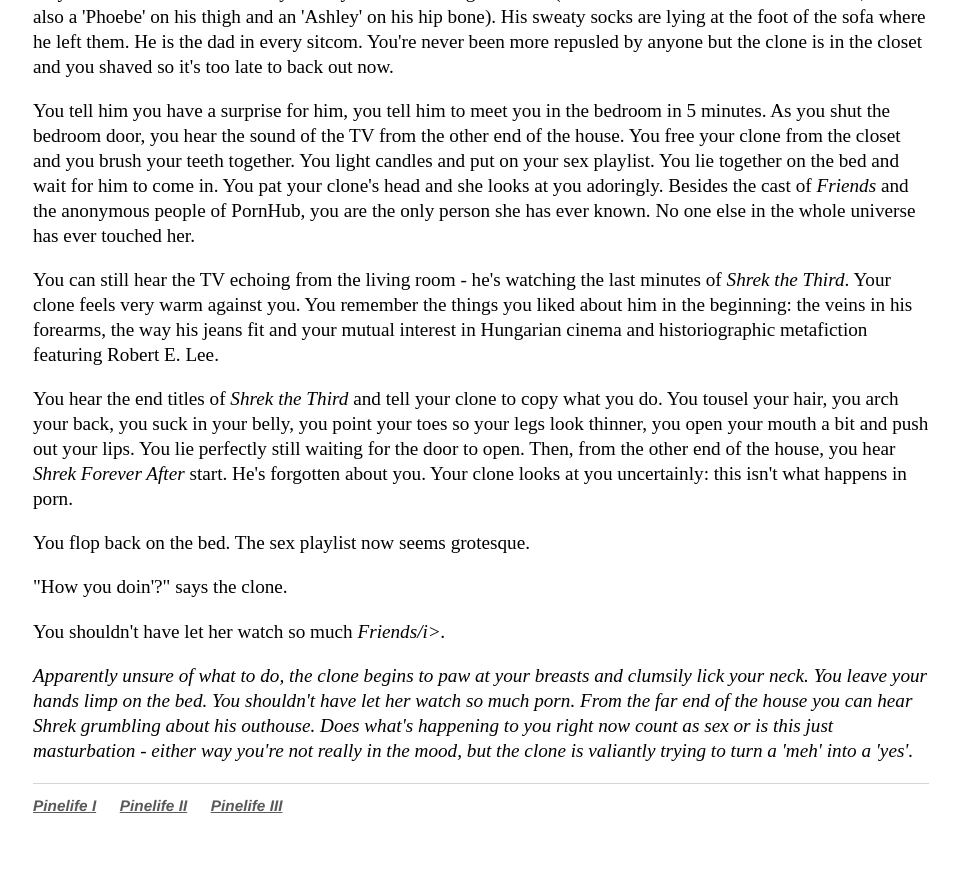
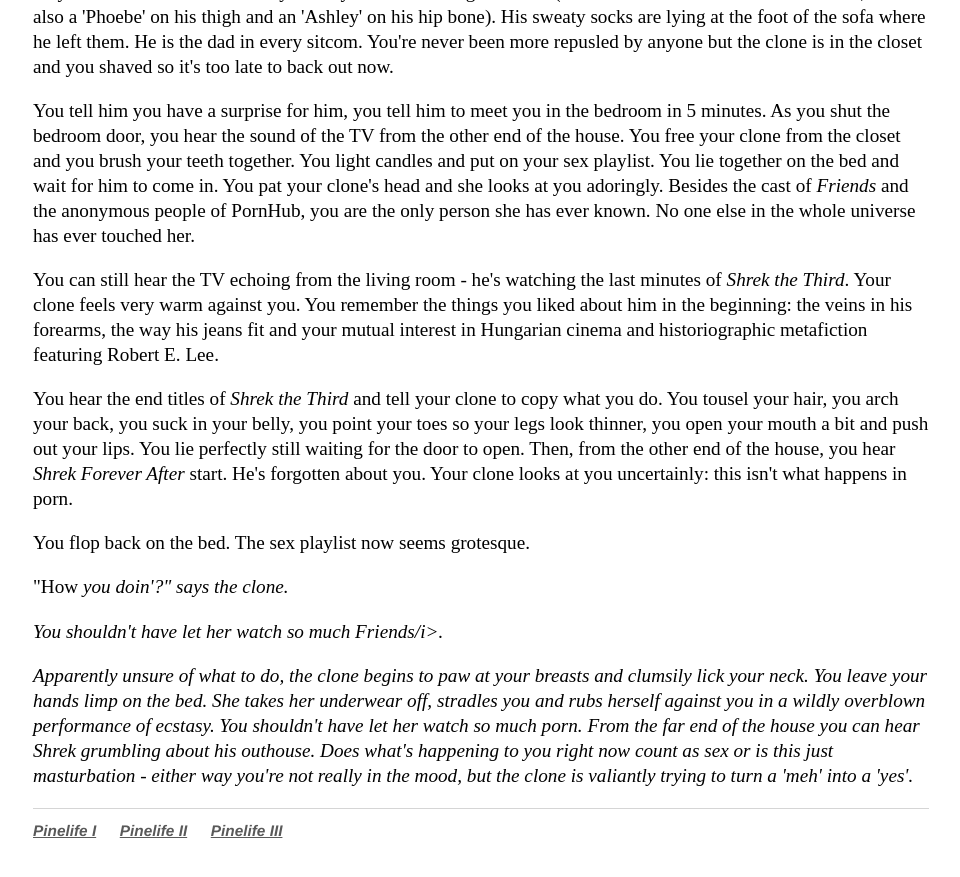
Before and after one commit to Pinelife/pinelife.github.io, a Jekyll site: the page built from Hellhole/excitingevent1.html, in a window 1280 px wide and 900 px high, scrolled down 1752 px. Shown: the top 877 px of the window, without its empty margins (159-1119 px from the left). Built offline with Jekyll 4.4.1, drawn with Linux system fonts in a browser that asks for light colours.

Commit message:
Update excitingevent1.html

```diff
--- a/Hellhole/excitingevent1.html
+++ b/Hellhole/excitingevent1.html
@@ -90,9 +90,10 @@
 </p>
 <p>
   You flop back on the bed. The sex playlist now seems grotesque.</p>
-<p>"How you doin'?" says the clone.</p>
+<p>"How <i>you<i> doin'?" says the clone.</p>
 <p>You shouldn't have let her watch so much <i>Friends/i>.</p>
 <p>Apparently unsure of what to do, the clone begins to paw at your breasts and clumsily lick your neck. You leave your hands limp on the bed.
+  She takes her underwear off, stradles you and rubs herself against you in a wildly overblown performance of ecstasy.
   You shouldn't have let her watch so much porn. From the far end of the house you can hear Shrek grumbling about his outhouse.
   Does what's happening to you right now count as sex or is this just masturbation - either way you're not really in the mood, but the
   clone is valiantly trying to turn a 'meh' into a 'yes'.
```
